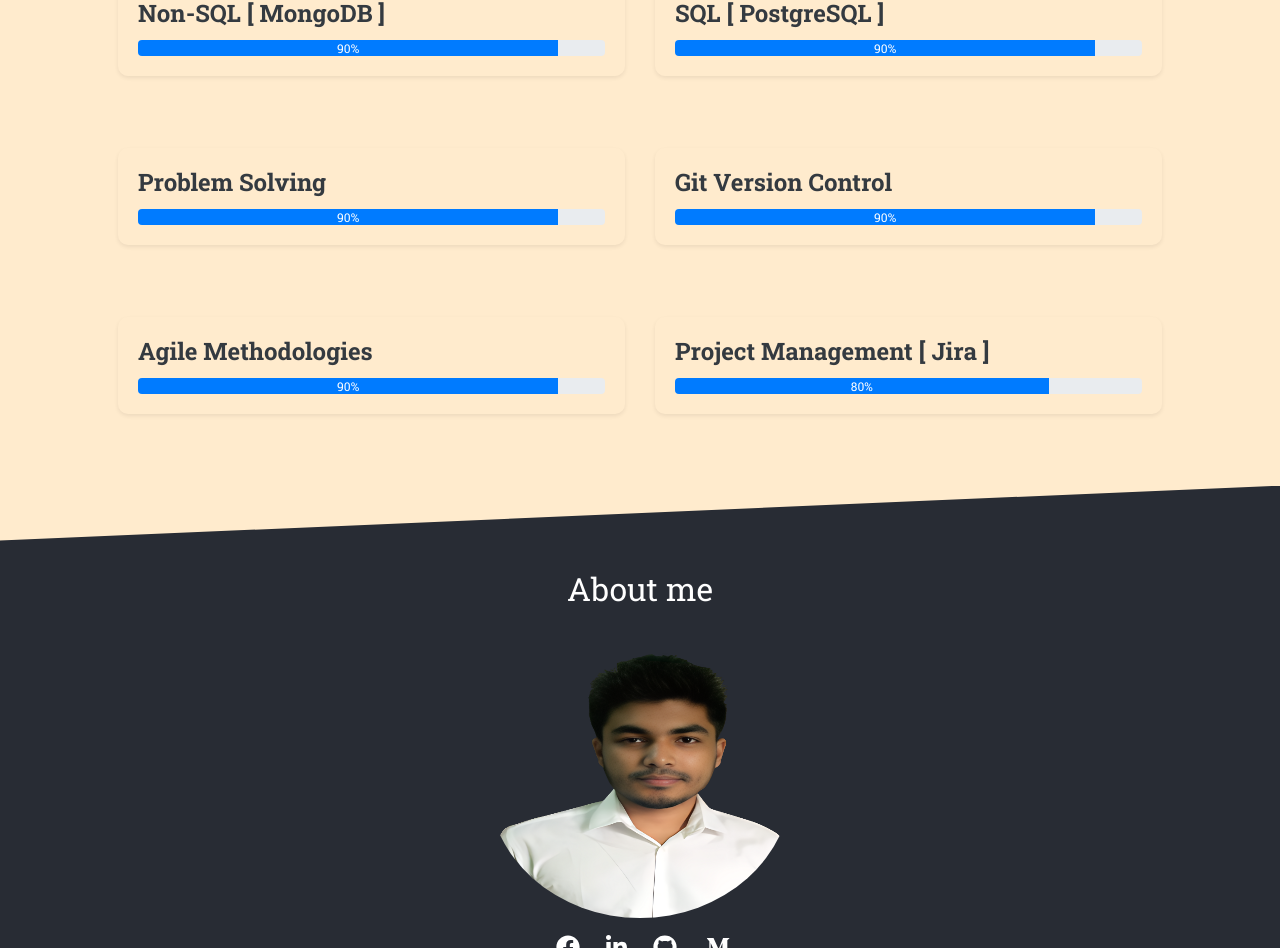
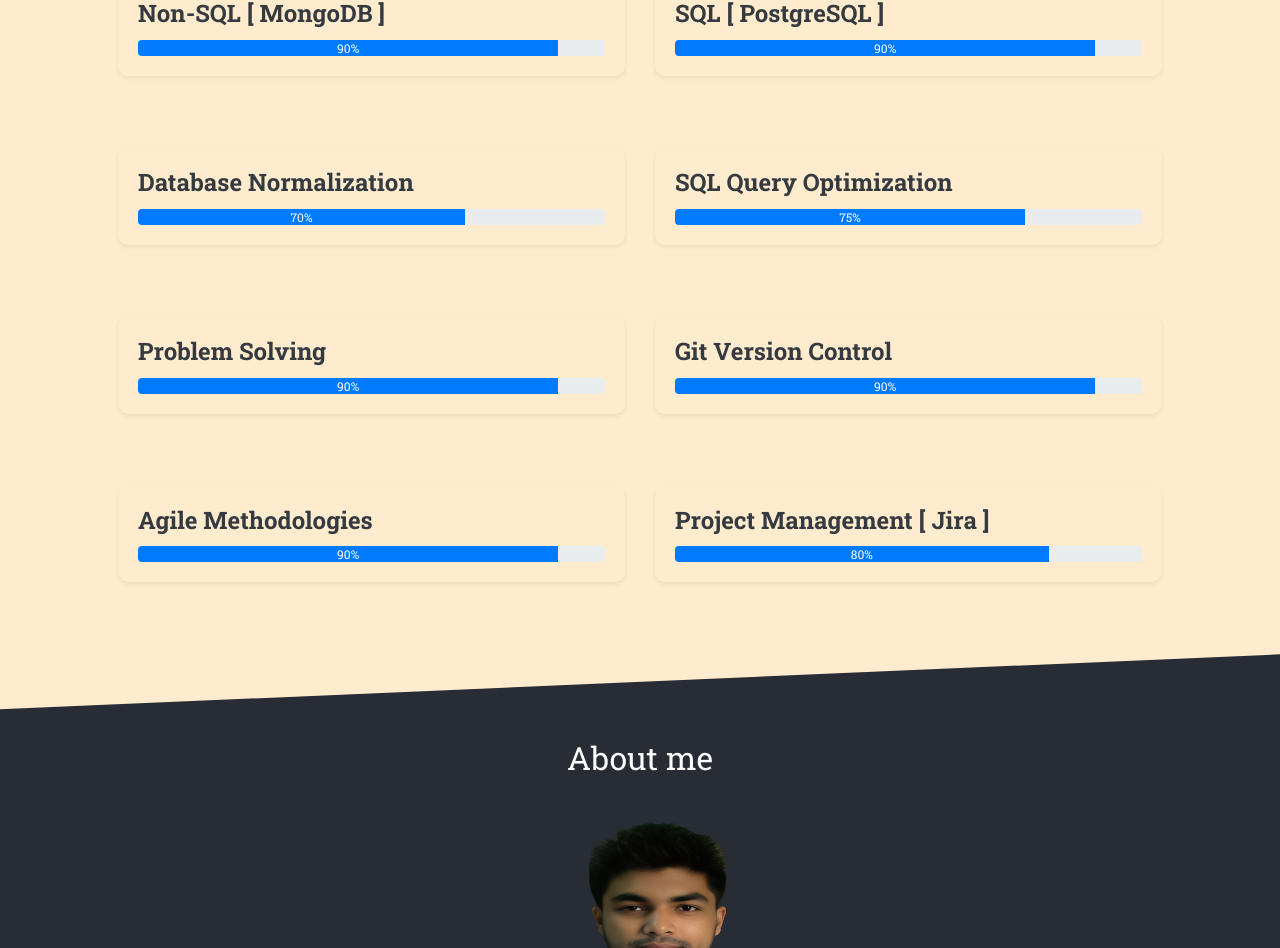
Before and after one commit to hasibul1670/hasibul-portfolio, a React (Create React App) app: page / in a window 1280 px wide. Shown: the part 3228-4176 px from the top of the page. Built offline with nearby package versions, Linux system fonts and the light colour scheme.

Commit message:
update : Skills added

```diff
--- a/src/Components/Skill/Skill.js
+++ b/src/Components/Skill/Skill.js
@@ -23,6 +23,8 @@ function Skill() {
 
     { category: "Database", name: "Non-SQL [ MongoDB ]", level: 90 },
     { category: "Database", name: "SQL [ PostgreSQL ]", level: 90 },
+    { category: "Database", name: "Database Normalization", level: 70 },
+    { category: "Database", name: "SQL Query Optimization", level: 75 },
 
     { category: "Others", name: "Problem Solving", level: 90 },
     { category: "Others", name: "Git Version Control ", level: 90 },
```
